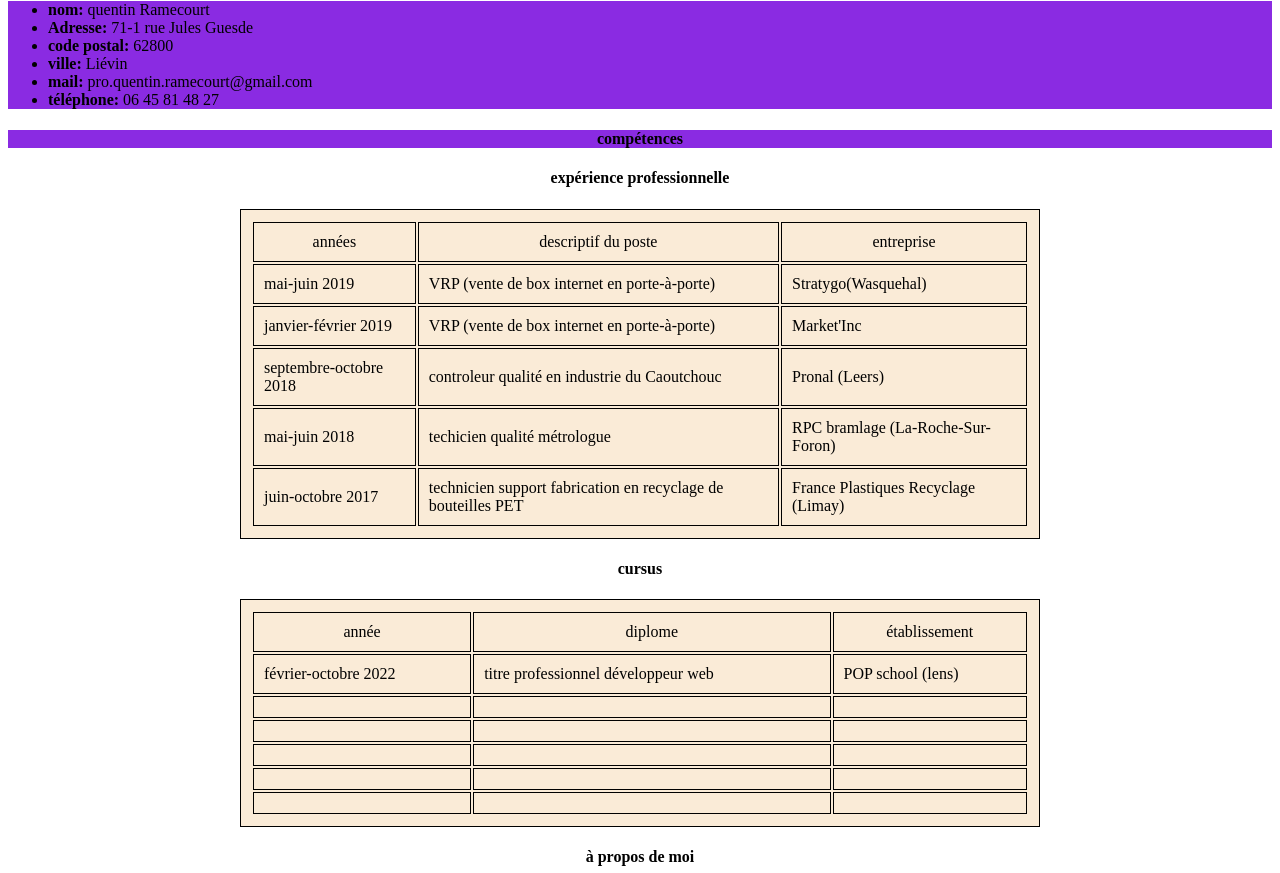
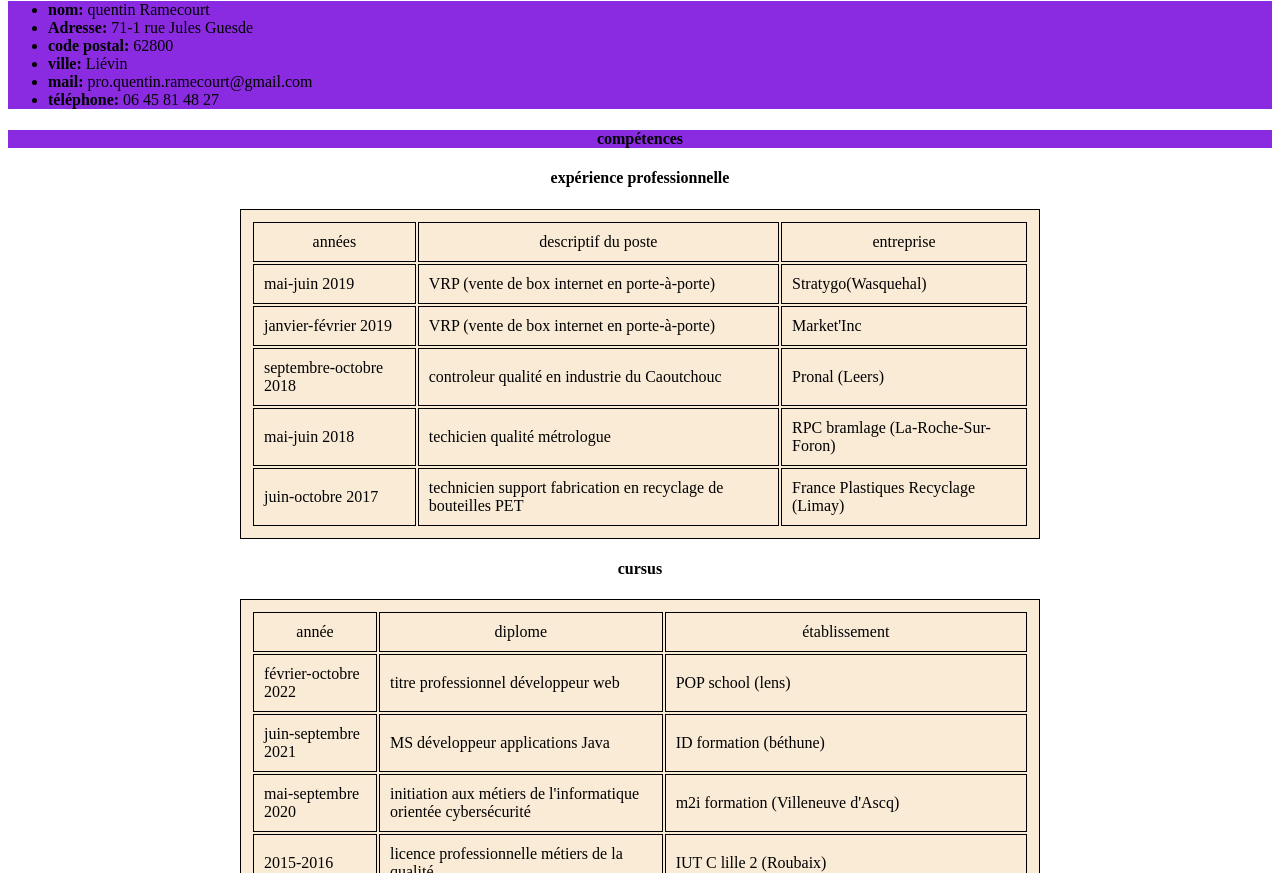
Before and after one commit to qramecourt/CV, a plain HTML site: page front/index.html in a window 1280 px wide. Shown: the part 79-952 px from the top of the page. Drawn offline with Linux system fonts and the light colour scheme.

Commit message:
complétion de la section "cursus"

```diff
--- a/front/index.html
+++ b/front/index.html
@@ -93,29 +93,29 @@
                     <td>POP school (lens)</td>
                 </tr>
                 <tr>
-                    <td></td>
-                    <td></td>
-                    <td></td>
+                    <td>juin-septembre 2021</td>
+                    <td>MS développeur applications Java</td>
+                    <td>ID formation (béthune)</td>
                 </tr>
                 <tr>
-                    <td></td><!--licence pro-->
-                    <td></td>
-                    <td></td>
+                    <td>mai-septembre 2020</td><!--licence pro-->
+                    <td>initiation aux métiers de l'informatique orientée cybersécurité</td>
+                    <td>m2i formation (Villeneuve d'Ascq)</td>
                 </tr>
                 <tr>
-                    <td></td><!--licence pro-->
-                    <td></td>
-                    <td></td>
+                    <td>2015-2016 </td><!--licence pro-->
+                    <td>licence professionnelle métiers de la qualité</td>
+                    <td>IUT C lille 2 (Roubaix)</td>
                 </tr>
                 <tr>
-                    <td></td><!--bts-->
-                    <td></td>
-                    <td></td>
+                    <td>2012-2015</td><!--bts-->
+                    <td>BTS plasturgie</td>
+                    <td>lycée Beaupré (2 ans, Haubourdin), lycée Francois Bazin (1 an, Charleville-Mézières)</td>
                 </tr>
                 <tr>
-                    <td></td>
-                    <td></td>
-                    <td></td>
+                    <td>2009-2012</td>
+                    <td>bac professionnel plastiques et composites mention assez bien</td>
+                    <td>lycée Beaupré (Haubourdin)</td>
                 </tr>
             </tbody>
         </table>
```
